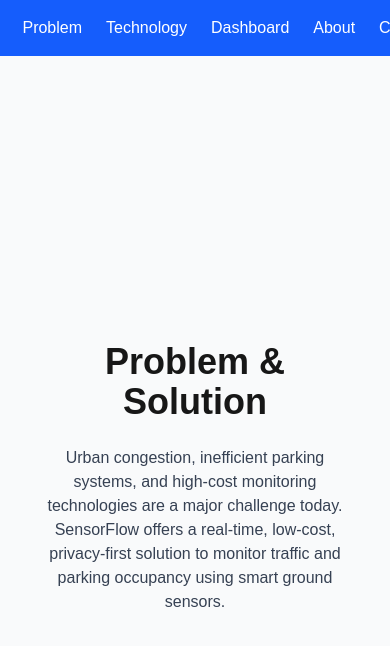
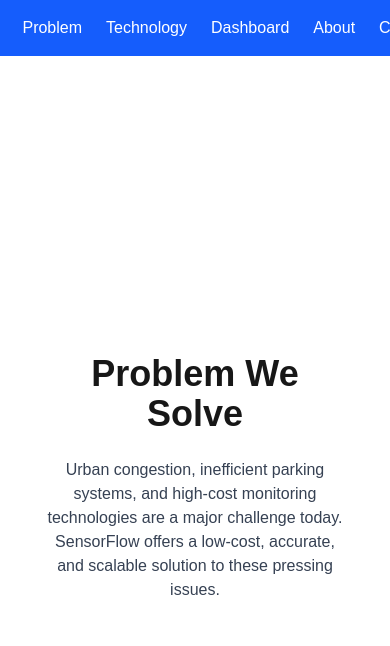
Before and after one commit to aleks1-code/Smart-Traffic-Website, a Next.js app: page /problem in a window 390 px wide. Shown: the top 646 px of the page. Built offline with nearby package versions, Linux system fonts and the light colour scheme.

Commit message:
Add clean Contact, About, Problem pages + fix mobile responsiveness

```diff
--- a/src/app/about/page.js
+++ b/src/app/about/page.js
@@ -1,11 +1,11 @@
 export default function AboutPage() {
-    return (
-      <main className="flex flex-col items-center justify-center p-10 bg-white min-h-screen">
-        <h1 className="text-4xl font-bold mb-6 text-center">About Us</h1>
-        <p className="max-w-3xl text-center text-gray-700">
-          SensorFlow was founded by Aleksandar Miric to solve real-world urban congestion and parking visibility problems.
-          With guidance from top technical advisors and ethical experts, we aim to deliver practical, scalable smart city solutions.
-        </p>
-      </main>
-    );
-  }
+  return (
+    <main className="flex flex-col items-center justify-center p-10 min-h-screen bg-white">
+      <h1 className="text-4xl font-bold mb-6 text-center">About SensorFlow</h1>
+      <p className="max-w-2xl text-center text-gray-700">
+        SensorFlow is built to deliver real-time traffic and parking visibility using smart ground-based sensors.
+        Designed for universities, cities, and shopping centers looking for affordable, privacy-first monitoring solutions.
+      </p>
+    </main>
+  );
+}
--- a/src/app/contact/page.js
+++ b/src/app/contact/page.js
@@ -1,12 +1,10 @@
 export default function ContactPage() {
-    return (
-      <main className="flex flex-col items-center justify-center p-10 bg-gray-50 min-h-screen">
-        <h1 className="text-4xl font-bold mb-6 text-center">Contact</h1>
-        <p className="max-w-3xl text-center text-gray-700">
-          Interested in partnering, piloting, or learning more about SensorFlow?
-          <br />
-          Please email: <a href="mailto:your-email@example.com" className="text-blue-600 underline">your-email@example.com</a>
-        </p>
-      </main>
-    );
-  }
+  return (
+    <main className="flex flex-col items-center justify-center p-10 min-h-screen bg-white">
+      <h1 className="text-4xl font-bold mb-6 text-center">Contact Us</h1>
+      <p className="max-w-2xl text-center text-gray-700">
+        Got questions? Reach out to us at <a href="mailto:info@sensorflow.com" className="text-blue-600 underline">info@sensorflow.com</a> or use the contact form (coming soon)!
+      </p>
+    </main>
+  );
+}
--- a/src/app/problem/page.js
+++ b/src/app/problem/page.js
@@ -1,9 +1,10 @@
 export default function ProblemPage() {
   return (
-    <main className="flex flex-col items-center justify-center p-10 bg-gray-50 min-h-screen">
-      <h1 className="text-4xl font-bold mb-6 text-center">Problem & Solution</h1>
-      <p className="max-w-3xl text-center text-gray-700">
-        Urban congestion, inefficient parking systems, and high-cost monitoring technologies are a major challenge today. SensorFlow offers a real-time, low-cost, privacy-first solution to monitor traffic and parking occupancy using smart ground sensors.
+    <main className="flex flex-col items-center justify-center p-10 min-h-screen bg-white">
+      <h1 className="text-4xl font-bold mb-6 text-center">Problem We Solve</h1>
+      <p className="max-w-2xl text-center text-gray-700">
+        Urban congestion, inefficient parking systems, and high-cost monitoring technologies are a major challenge today.
+        SensorFlow offers a low-cost, accurate, and scalable solution to these pressing issues.
       </p>
     </main>
   );
```
